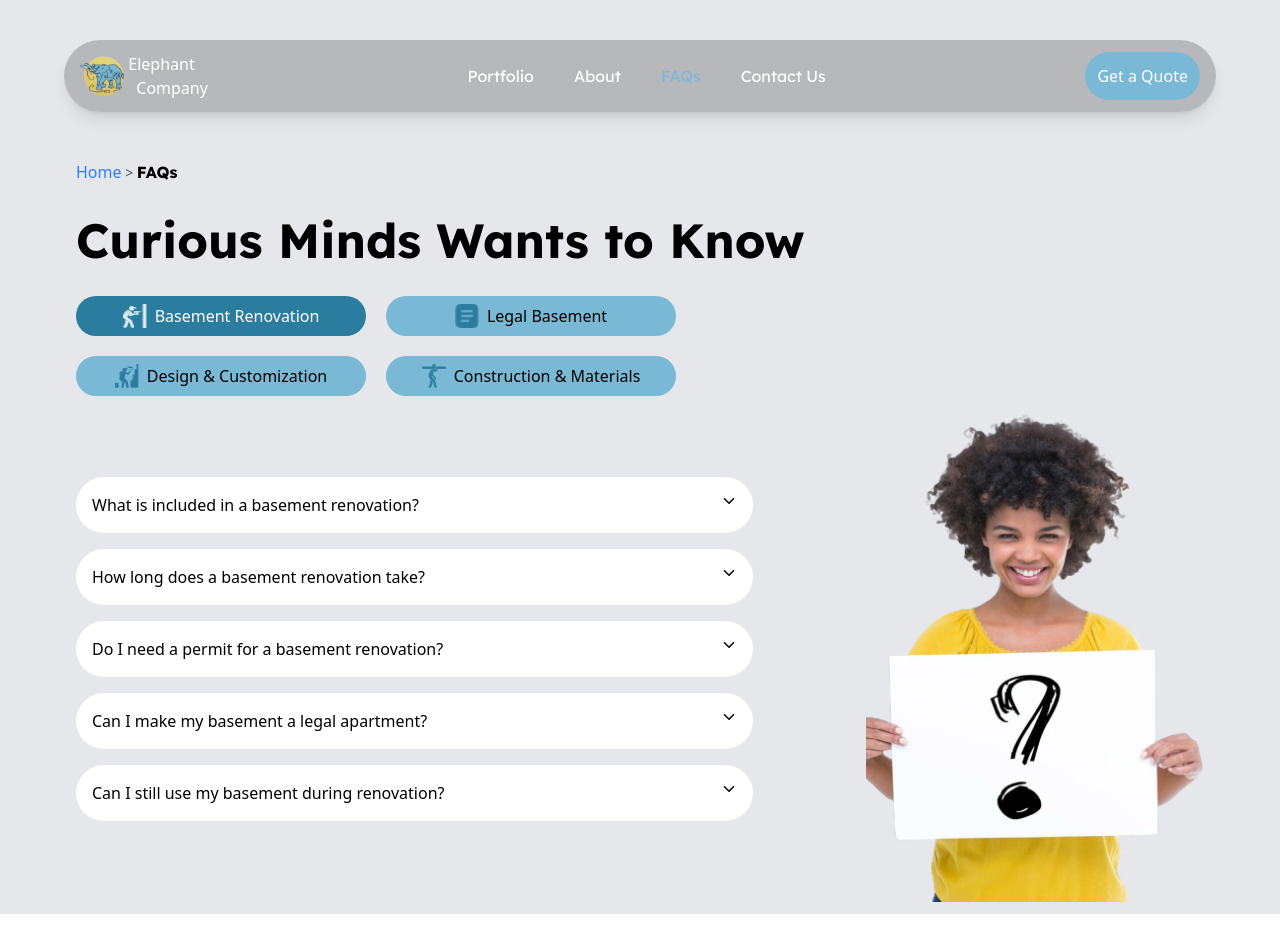
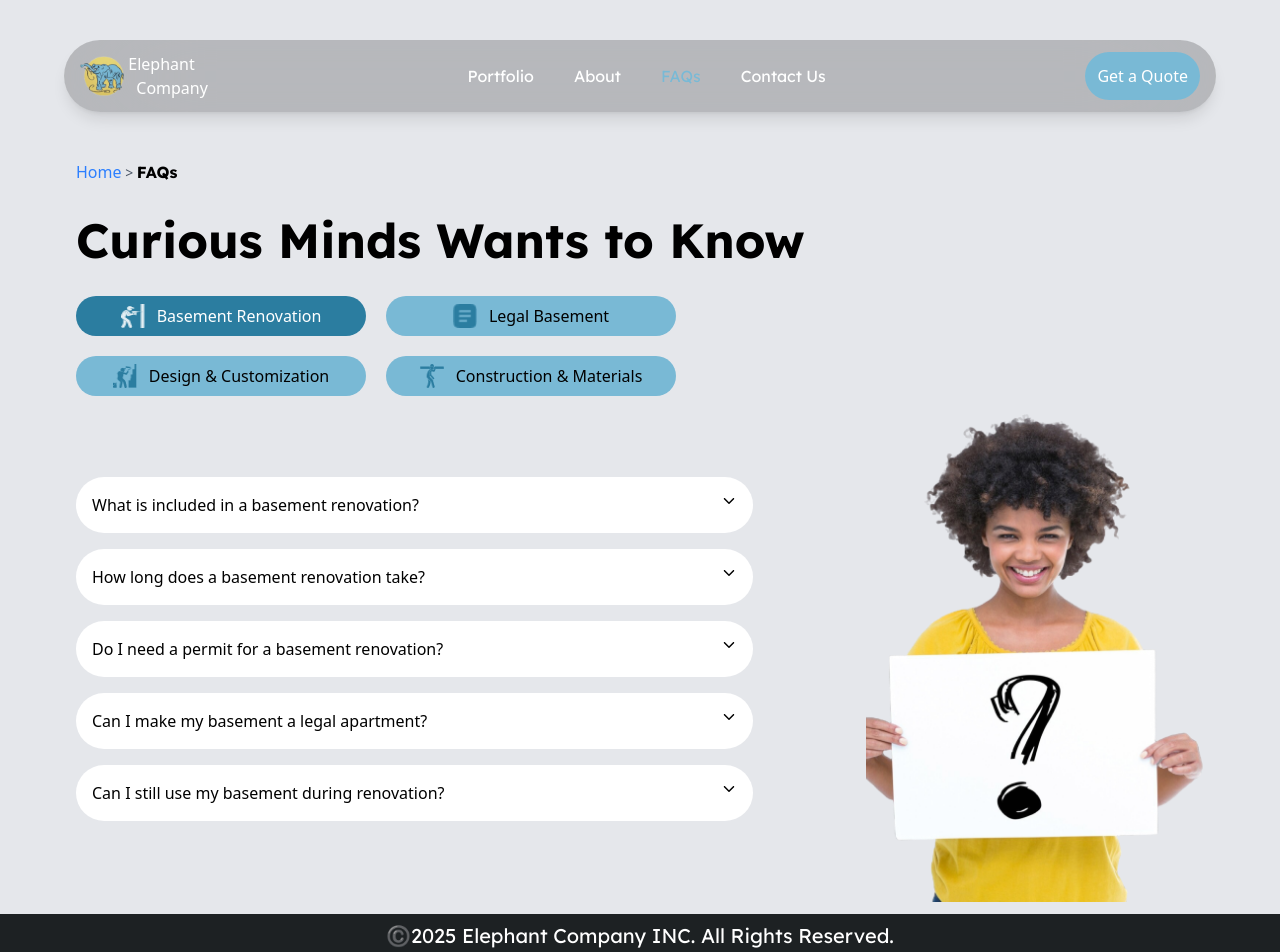
Before and after one commit to FireSwitch-technology/Elephant-Company, a React (Vite) app: page /faqs in a window 1280 px wide. Shown: the top 952 px of the page. Before the commit the page ends 914 px from the top, so only its background shows below. Built offline with nearby package versions, Linux system fonts and the light colour scheme.

Commit message:
updatenew

```diff
--- a/src/App.jsx
+++ b/src/App.jsx
@@ -7,6 +7,7 @@ import FAQs from "../src/Pages/FAQs.jsx";
 import Contact from "./Pages/Contact.jsx";
 import Navbar from "../src/components/Navbar.jsx";
 import Portfoliopage from "./Pages/Portfoliopage.jsx";
+import Footer from "./Pages/Footer.jsx";
 
 const App = () => {
   return (
@@ -19,6 +20,7 @@ const App = () => {
         <Route path="/faqs" element={<FAQs />} />
         <Route path="/contact" element={<Contact />} />
       </Routes>
+      <Footer />
     </div>
   );
 };
--- a/src/Pages/FAQs.jsx
+++ b/src/Pages/FAQs.jsx
@@ -26,46 +26,49 @@ const FAQs = () => {
             Curious Minds Wants to Know
           </h1>
           {/*  */}
-          <div className="hidden sm:grid grid-cols-2 justify-evenly max-w-[600px] gap-5 mb-4 ">
-            <button className=" p-2 bg-blue-200 text-white  rounded-full flex justify-center items-start gap-2  ">
+          <div className=" grid grid-cols-2  max-w-[600px] gap-5 mb-4 ">
+            <button className=" py-2 px-3 bg-blue-200 text-white  rounded-full flex justify-center gap-3  ">
               <span>
                 {" "}
                 <img src={vecReno} alt="" className=" h-6 w-6 " />
               </span>{" "}
-              <span className=" text-sm sm:text-base">
+              <span className="text-start text-sm sm:text-base">
                 {" "}
                 Basement Renovation
               </span>
             </button>
-            <button className=" p-2 bg-blue-100 rounded-full flex justify-center items-start gap-2  ">
+            <button className="  py-2 px-3 bg-blue-100 rounded-full flex justify-center  gap-3  ">
               <span>
                 {" "}
                 <img src={vecBas} alt="" className="  h-6 w-6 " />
               </span>
-              <span className=" text-sm sm:text-base"> Legal Basement</span>
+              <span className="text-start text-sm sm:text-base">
+                {" "}
+                Legal Basement
+              </span>
             </button>
-            <button className=" p-2 bg-blue-100  rounded-full flex justify-center  items-start gap-2  ">
+            <button className=" py-2 px-3 bg-blue-100  rounded-full flex justify-center  gap-3 ">
               <span>
                 {" "}
                 <img src={vecDes} alt="" className=" h-6 w-6" />
               </span>{" "}
-              <span className=" text-sm sm:text-base">
+              <span className="text-start text-sm sm:text-base">
                 {" "}
                 Design & Customization
               </span>
             </button>
-            <button className=" p-2 bg-blue-100  rounded-full flex justify-center  items-start gap-2   ">
+            <button className=" py-2 px-3 bg-blue-100  rounded-full flex justify-center  gap-3   ">
               <span>
                 {" "}
                 <img src={vecMat} alt="" className=" h-6 w-6" />
               </span>{" "}
-              <span className=" text-sm sm:text-base">
+              <span className="text-start text-sm sm:text-base">
                 {" "}
                 Construction & Materials
               </span>
             </button>
           </div>
-          <div className=" flex flex-col sm:flex-row sm:flex  justify-between items-center">
+          <div className=" flex flex-col sm:flex-row sm:flex   justify-between items-center">
             {/* accordian */}
             <div className=" w-[100%] sm:w-[60%] ">
               <Accordian
--- /dev/null
+++ b/src/Pages/Footer.jsx
@@ -0,0 +1,13 @@
+import React from "react";
+
+const Footer = () => {
+  return (
+    <div className="w-full py-2  bg-black-300">
+      <p className="font-display font-normal text-xl text-white text-center">
+        ©️2025 Elephant Company INC. All Rights Reserved.
+      </p>
+    </div>
+  );
+};
+
+export default Footer;
--- a/src/Pages/Portfoliopage.jsx
+++ b/src/Pages/Portfoliopage.jsx
@@ -10,7 +10,7 @@ import fffa from "../assets/materials/fffa.jpg";
 const Portfoliopage = () => {
   const images = [
     {
-      src: Kitchen,
+      src: "https://s3-alpha-sig.figma.com/img/7b49/ff30/d4ed873fb6c285740f539afdae4ca90a?Expires=1739145600&Key-Pair-Id=APKAQ4GOSFWCW27IBOMQ&Signature=fZ-8FRtyIwjWWGIEkjos~yUfwgqOf22qRSUyKQ7uLrySf15GG9SINCJl5SX4YhjljKGwdA31iJqvkjkWrhvGy0SUsYUwCTTliJtPbMMqwwENo9mSacPG~HAF-piu2n7xbodkcr-lwrenvtAA8IrvvHcLDHcGnjVkhUEE6nvhle6r9Dykrqou-8lJBhdZ~-Nvp3TYsFE-bKEGgzrlK31o1vCwUWd2NAfIC1eAgYaWkgPDl6scsEta3YhVMy060P3va6J6QwNMWPrJkpDP2l1HTPcDM2BNn3WwPD0LnWmt0J4gBWrX7ouxiW1ZE-tz0eHfFBVV9URFVe-h4izFlw~uYg__",
       alt: "Construction",
       colSpan: "col-span-1",
       rowSpan: "row-span-1",
@@ -18,7 +18,7 @@ const Portfoliopage = () => {
       height: "300px",
     },
     {
-      src: Construction,
+      src: "https://s3-alpha-sig.figma.com/img/7c44/6354/b570bff55de61d09e005e46bc376ca37?Expires=1739145600&Key-Pair-Id=APKAQ4GOSFWCW27IBOMQ&Signature=IMuq6R~2Weuf2n04h1noQ8WfIEmrAhq4ZTV6OPHE-Vodvj7CGE50GIW1Gtj6hLpJDrM2dhVvmrjNAOQvjMN920WiiH~Rf52xSyMb3ZcMG-WZoobz8PuuuXP0kD8jRSn~MZnqrInCX5qRQUaKKH2ufpfLG-3~rZ3lUyhwu8s2ygGs8TVGjMKo3LhL3bHQIH1aJCbpICfxZEWDrr8Ai4ihcN9LIxJl5dsHcXBdwnw5JcmkhTZorPwvHaobQ57d4AISVNslPQc47oGQUW-K2UVGEBpgElvs~pmr7EBqDFe-NKWXcyiZJW0GFWJqgvyWgKTMvKVpdvYWpnOtBikc6aYfuQ__",
       alt: "Painting",
       colSpan: "col-span-1",
       rowSpan: "row-span-2",
@@ -26,7 +26,7 @@ const Portfoliopage = () => {
       height: "600px",
     },
     {
-      src: Workers,
+      src: "https://s3-alpha-sig.figma.com/img/5f85/2755/d1203fd4d7853537c8514367478c1112?Expires=1739145600&Key-Pair-Id=APKAQ4GOSFWCW27IBOMQ&Signature=NzvHslXn48ppMwcJgnRclc-nlAxqs8ANzVWFM4nu98T~WSJZ7fdZEByo6R0m5pLvASqj3uLPw2t84QE9j53~utgteoflzgKn14UnFq2BTHRVJZyntcd5Ypz-UUyMJJfKHKwtmHtAtms7QIYF1RXa3JDPt8-V3VQA9FFmwpym~nbATp2l8vf6MBuv6siWwNkj-Qqd31ONZOXT~ERrghv74v9Zawx3SkGSS4Su4KsAoTOs12AUN7RBo1DBZcQXYbs51HLtrTc8CBsQtHsGuTjWvcsNHhX~x9Efjw0PFQpIm4evYjivJMFi5cy4X95rZSaD-iTpy4e75MLNXHroD83UrA__",
       alt: "Workers",
       colSpan: "col-span-1",
       rowSpan: "row-span-1",
@@ -34,7 +34,7 @@ const Portfoliopage = () => {
       height: "276px",
     },
     {
-      src: Hallway,
+      src: "https://s3-alpha-sig.figma.com/img/e30e/5437/127af1334d158a421d52dec059914423?Expires=1739145600&Key-Pair-Id=APKAQ4GOSFWCW27IBOMQ&Signature=eZRmyCqI5C2ujHRE3ozW3yftBhVwvsdrCQCcTv5tlyV3196aAzdjNAmUuiCD1W4HJ6V~hlqHt97oSexj96rOcgCVXUD4xG0zZGjtRsp2SvK9L50xYUG1E3tTnah3~GLMQP6TMhenXeRBSD9N0kADq8PWnotquQm3jEJoC08cmmuWcsC33MSPb-gIZWOZo7kZe0Sk9olyaUUzZMjjJoeL~oSd0k4BoHySaUv-mBmZYxMdfl6~de6byMKOLKTRkZ0mUkSl4UyeahG37CDK9bxYdgIjY0YpI8R9Y50DGeSzcvr50J4Tv8upBzimC8NqaH0iBoQGc9S0AE3XF~844jk1~A__",
       alt: "Scaffolding",
       colSpan: "col-span-1",
       rowSpan: "row-span-1",
@@ -42,7 +42,7 @@ const Portfoliopage = () => {
       height: "276px",
     },
     {
-      src: Kitchen,
+      src: "https://s3-alpha-sig.figma.com/img/8167/1349/ab388dc44d5eaae54513f5ad92dc86b3?Expires=1739145600&Key-Pair-Id=APKAQ4GOSFWCW27IBOMQ&Signature=hcPpvYn4~-JGok4cqd5~5o6lycBZ3wWSMvDhN-wRGIlcCfuFlev0BhTHhx61wNFMW9Ddm4rX~FyYJU2D9o3I1ZaTr8VXsT3wYx5wr5CfOl3fTJGpfkFmkoc8s0xaEdzodkBMV5tkin4397aH8b0kICSCR6cPiy-4m0E3llHmSckIUGlm6awCSk9Ob9BrOqBhkGgOdf5u-L3uq9xiHpogxst570uge67MXJmwXV28oBmXH5o~ZZ28IPnzxi0D4bEFMdsddq~zZD~-vd1Kiy56fpmkImaGQdaCvdR9V-ORZ69LlhDWj-juqOf5BqFGPM81adZtKQBvyeNI8algszDg5A__",
       alt: "Hallway",
       colSpan: "col-span-1",
       rowSpan: "row-span-1",
@@ -50,7 +50,7 @@ const Portfoliopage = () => {
       height: "476px",
     },
     {
-      src: Ceiling,
+      src: "https://s3-alpha-sig.figma.com/img/45a5/0a8c/8d9ba681092c303b949d233939140c8e?Expires=1739145600&Key-Pair-Id=APKAQ4GOSFWCW27IBOMQ&Signature=QylTWsRei~J2bf387qvEH1G3UVF7WdDe0TJ4LOBEtjrok~df5aujE17teS~kW1F7K~fAaEe456kD~BQfaEGWLhvyXhVoQnyJir8LAdK1jmEaf9L4wB3q8PCKnusxpyOLGWBUi3R3D3NhMGaWY-U8yBaednAjLRqlwdBuQJ0LieUCyztAQva11Q70gGeCVPwhlyCnoH9D3r~XotpIqSJ~wgQGY5t6JGH8xNdmuPd49qLpE4lqIShiAJFquDPc3x3M8CgPinGLFcRwyQYSsKM~KmcsD1R-5PB9fdmDRmC-omiVtsJdn3qpalptkD-WeQ4NI~yioDqJphtCYEd-skrH2Q__",
       alt: "Kitchen",
       colSpan: "col-span-1",
       rowSpan: "row-span-1",
@@ -58,7 +58,7 @@ const Portfoliopage = () => {
       height: "323px",
     },
     {
-      src: Team,
+      src: "https://s3-alpha-sig.figma.com/img/9b22/e8e2/34fa62e97f38325281f8e03d3b244349?Expires=1739145600&Key-Pair-Id=APKAQ4GOSFWCW27IBOMQ&Signature=jRSYXjajL9Lwlz8chIKhtQ6rWaGcgrCZezNPLmq9sItJVrbj6beljVx4zmuu~YGCtIDHiwzuRkmwXcj9rbbuOrPD1jRX60fNQ9KPQlcNcRv3fT5TUFb3wdjuSYejT-obOntn3prcm8aJP4KiSH3fFaxf2eZushiVgo94Z6Pc~Bfh1gkJJmMgwWH-DI4RP0UVWbgyR4JcqM8L1ztZjJTFllp6VgykbMZalbyOe5E5kinsK0um3q~ogXZWItrK5V2Fx9DFuypbSBI3sjol--tIDDXW1tmoXrCTT8lJZIX1K2YIXW9a4pPs31CQvTRB5i-4sntE9BRsJCJnSVW1GDaU4A__",
       alt: "Ceiling Work",
       colSpan: "col-span-1",
       rowSpan: "row-span-1",
@@ -66,7 +66,7 @@ const Portfoliopage = () => {
       height: "323px",
     },
     {
-      src: fffa,
+      src: "https://s3-alpha-sig.figma.com/img/6f92/183e/fe11350623eaeb6b3196a3a0a87d0444?Expires=1739145600&Key-Pair-Id=APKAQ4GOSFWCW27IBOMQ&Signature=NZygTgiDlOOu8F63mRORcNTkt9IGfmquWI6Zt7xBKxp72W2zdI8qwKUM-swDKct59bDiNC5XGAwyUtu16NOQhNAWYeHefm5IWA6P~qsDZttvcDPM-KWHJinjxrI3gNwlR171JfgMrhmTFij7Pcplrw4146803T-o096nUOPG22Wk0jj6-Dv9Tx9R~IadVy4hN4IV3TdmDqahafyB0eelUQxlSOoz8F6ulu5jlY1qOMpa8c2Z~ryceS8CE7x9bpo9PkHs1KL9howieh6fZR6MMwiOvPq4MiTPSXaMYpMiJsetugYZmHPoWA38aN3ZC02vAD7Aos88Wj9qyGvEtANRKg__",
       alt: "Workers Measuring",
       colSpan: "col-span-1",
       rowSpan: "row-span-1",
@@ -88,7 +88,7 @@ const Portfoliopage = () => {
             &gt; <span className="font-bold text-black">Portfolio</span>
           </div>
           {/* Image Grid */}
-          <div className="grid grid-cols-1 sm:grid-cols-2 md:grid-cols-3 gap-4 auto-rows-[250px]">
+          <div className="grid grid-cols-1 sm:grid-cols-2 md:grid-cols-3 gap-4 auto-rows-[250px] ">
             {images.map((image, index) => (
               <img
                 key={index}
--- a/src/components/Accordian.jsx
+++ b/src/components/Accordian.jsx
@@ -11,7 +11,7 @@ const Accordian = ({ title, answer }) => {
         className=" flex justify-between w-full"
       >
         {" "}
-        <span>{title}</span>{" "}
+        <span className=" text-start">{title}</span>{" "}
         {accordianOpen ? (
           <span>
             <IoIosArrowBack />
--- a/src/components/Hero.jsx
+++ b/src/components/Hero.jsx
@@ -14,11 +14,12 @@ const Hero = () => {
       delay: 100,
     });
   }, []);
+
   return (
     <div className=" w-full h-fit bg-gray-200 flex items-center justify-center flex-col    ">
       <div className="relative w-full flex items-center justify-center flex-col  ">
         {/* Overlay */}
-        <div className="absolute top-0 left-0 right-0 bottom-0 bg-gradient-to-r from-black to-transparent opacity-50"></div>
+        <div className="absolute inset-0 bg-black opacity-50"></div>
         <div className="  w-full h-[690px]   ">
           {/* background img */}
           <img
@@ -29,18 +30,14 @@ const Hero = () => {
         </div>
 
         {/* content */}
-        <div className=" absolute top-56 w-[390px] sm:w-6xl  flex flex-col items-center justify-center gap-5 z-10">
-          <h1
-            data-aos="zoom-in"
-            className=" text-4xl md:text-7xl text-center font-display text-white font-bold  "
-          >
-            Home & Commercial  Services You Can Count On
+        <div
+          data-aos="zoom-in"
+          className="absolute top-1/2 transform -translate-y-1/2 w-full px-4 sm:px-8 flex flex-col items-center justify-center gap-5 z-10"
+        >
+          <h1 className="text-2xl sm:text-4xl md:text-5xl lg:text-6xl xl:text-7xl text-center font-display text-white font-bold">
+            Home & Commercial Services You Can Count On
           </h1>
-          <p
-            data-aos="zoom-in"
-            data-aos-delay="200"
-            className="  text-base sm:text-xl font-display font-normal text-white text-center w-[377px] sm:w-[672px] "
-          >
+          <p className="text-sm sm:text-base md:text-lg lg:text-xl xl:text-2xl font-display font-normal text-white text-center max-w-xs sm:max-w-md md:max-w-lg lg:max-w-xl xl:max-w-2xl">
             We specialize in top-tier home and commercial renovations, painting,
             and contracting services in Brantford and surrounding areas.
           </p>
```
